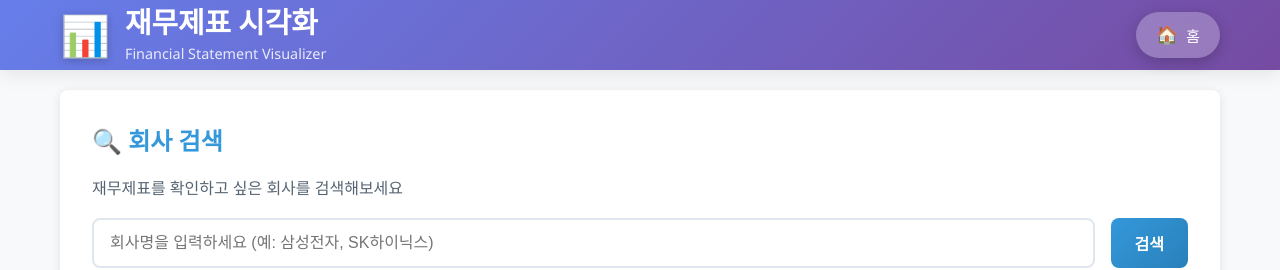
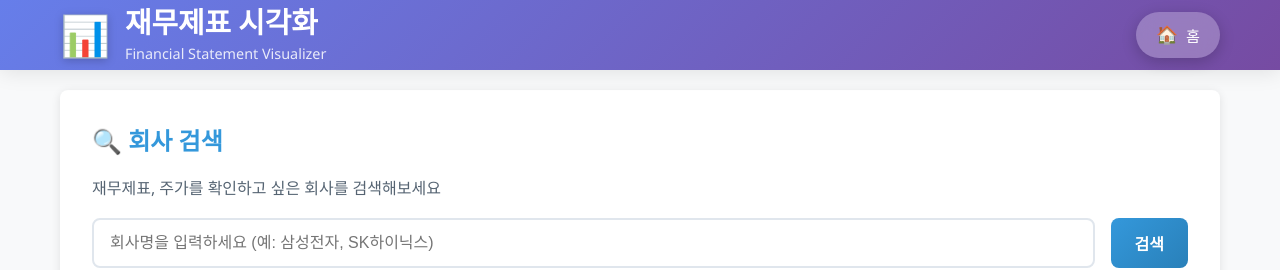
Before and after one commit to ksj12172/vibe_fs, a Next.js app: page / in a window 1280 px wide. Shown: the top 270 px of the page. Built offline with nearby package versions, Linux system fonts and the light colour scheme.

Commit message:
fix: Update company search guidance to include stock price in the search prompt

```diff
--- a/components/CompanySearch.js
+++ b/components/CompanySearch.js
@@ -170,7 +170,7 @@ export default function CompanySearch({ onError }) {
     <section className="search-section">
       <h2 style={{ marginBottom: "1rem" }}>🔍 회사 검색</h2>
       <div className="guide" style={{ marginBottom: "1rem" }}>
-        재무제표를 확인하고 싶은 회사를 검색해보세요
+        재무제표, 주가를 확인하고 싶은 회사를 검색해보세요
       </div>
       <div className="search-box">
         <input
```
